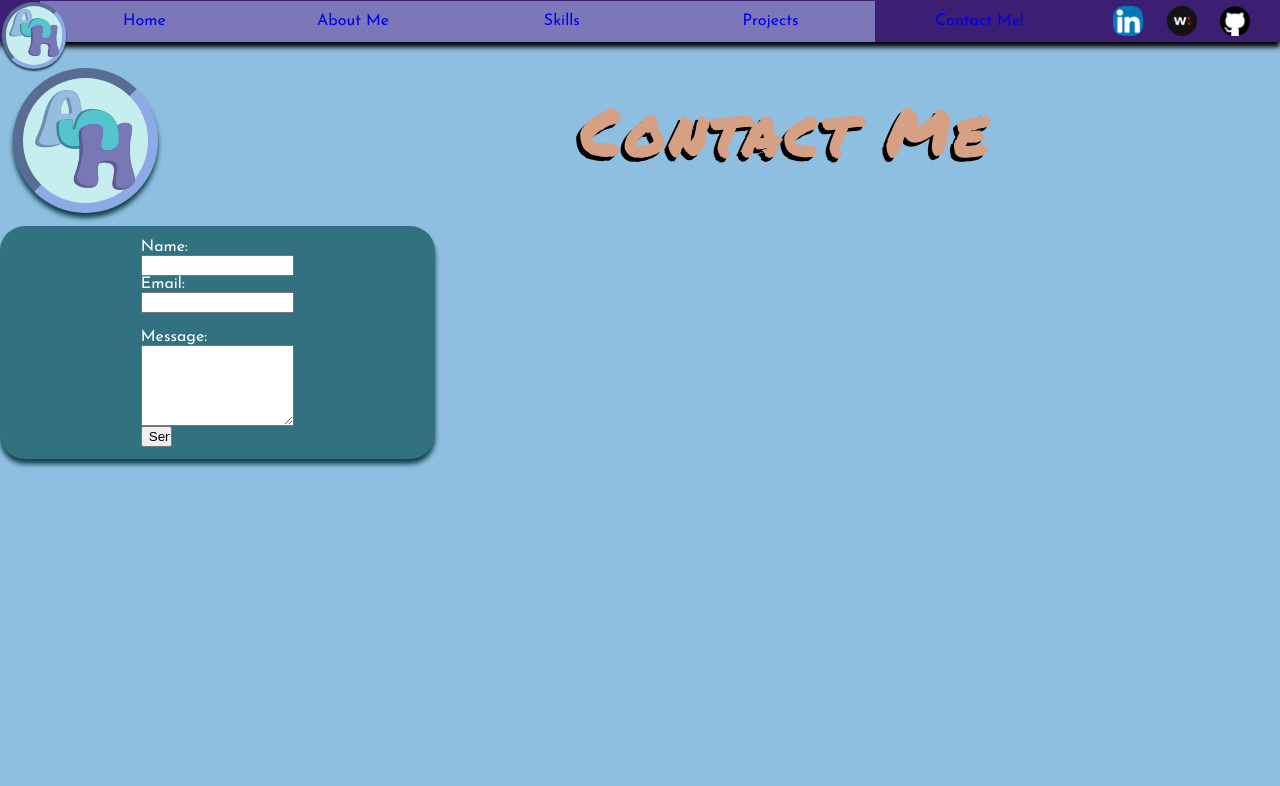
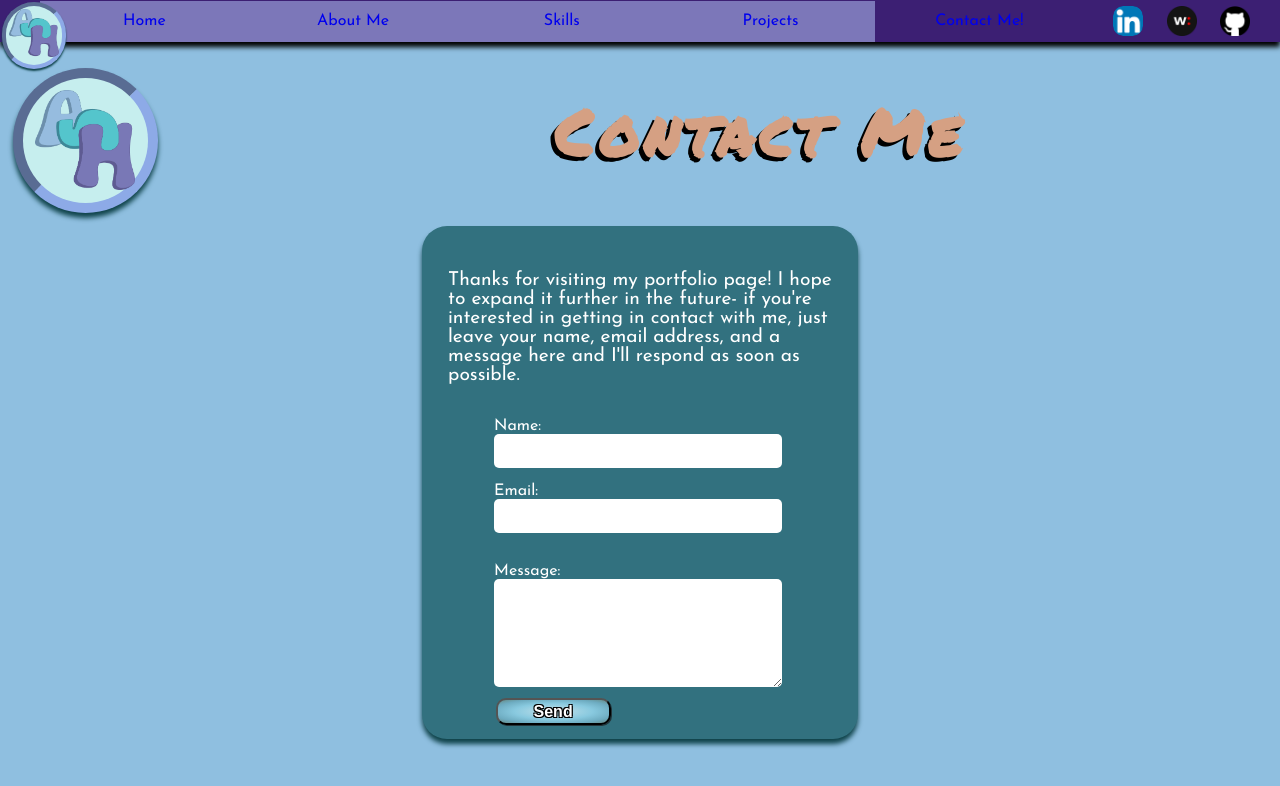
Before and after one commit to Dudemaster47/portfolio-site-but-it-works, a React (Create React App) app: page /aboutme in a window 1280 px wide. Both pictures are taken after a click on the item "Contact Me!". Shown: the top 786 px of the page. Built offline with nearby package versions, Linux system fonts and the light colour scheme.

Commit message:
contact me page is nicer looking

```diff
--- a/src/components/feedback.jsx
+++ b/src/components/feedback.jsx
@@ -1,5 +1,5 @@
 import { useRef } from "react";
-import emailjs from '@emailjs/browser';
+import emailjs from "@emailjs/browser";
 import ashLogo from "../images/ash-logo.png";
 
 export const Feedback = () => {
@@ -8,12 +8,21 @@ export const Feedback = () => {
     const sendEmail = (e) => {
         e.preventDefault();
 
-        emailjs.sendForm('contact_service', 'template_a7efzwo',form.current,'upzXRB1xcGlkey4qB')
-            .then((result) => {
+        emailjs
+            .sendForm(
+                "contact_service",
+                "template_a7efzwo",
+                form.current,
+                "upzXRB1xcGlkey4qB"
+            )
+            .then(
+                (result) => {
                     console.log(result.text);
-            }, (error) => {
+                },
+                (error) => {
                     console.log(error.text);
-            });
+                }
+            );
     };
 
     return (
@@ -26,7 +35,15 @@ export const Feedback = () => {
                     <h1>Contact Me</h1>
                 </div>
             </div>
-            <div className="splashbox">
+            <div className="feedbackBox">
+                <div className="splashbox formBox">
+                    <p className="feedbackShpiel">
+                        Thanks for visiting my portfolio page! I hope to expand
+                        it further in the future- if you're interested in
+                        getting in contact with me, just leave your name, email
+                        address, and a message here and I'll respond as soon as
+                        possible.
+                    </p>
                     <form
                         ref={form}
                         onSubmit={sendEmail}
@@ -34,23 +51,31 @@ export const Feedback = () => {
                     >
                         <label htmlFor="name">Name: </label>
                         <input
+                            className="textBox"
                             type="text"
                             name="user_name"
                         />
                         <label htmlFor="email">Email: </label>
                         <input
+                            className="textBox"
                             type="email"
                             name="user_email"
                         />
                         <br />
                         <label htmlFor="message">Message:</label>
                         <textarea
+                            className="textBox bigBox"
                             name="message"
                             rows="5"
                             cols="33"
                         />
-                    <input type="submit" value="Send" className="submitButton"/>
+                        <input
+                            type="submit"
+                            value="Send"
+                            className="submitButton"
+                        />
                     </form>
+                </div>
             </div>
         </>
     );
--- a/src/components/slider.css
+++ b/src/components/slider.css
@@ -171,7 +171,7 @@
   }
 
   .webLink:link {
-    color: rgb(54, 54, 54);
+    color: rgb(255, 255, 255);
     font-weight: bold;
     text-shadow: 1px -1px black,
     -1px 1px black,
--- a/src/index.css
+++ b/src/index.css
@@ -8,16 +8,16 @@ html {
 
 body {
     margin: 0;
-  font-family: -apple-system, BlinkMacSystemFont, 'Segoe UI', 'Roboto', 'Oxygen',
-    'Ubuntu', 'Cantarell', 'Fira Sans', 'Droid Sans', 'Helvetica Neue',
-    sans-serif;
+    font-family: -apple-system, BlinkMacSystemFont, "Segoe UI", "Roboto",
+        "Oxygen", "Ubuntu", "Cantarell", "Fira Sans", "Droid Sans",
+        "Helvetica Neue", sans-serif;
     -webkit-font-smoothing: antialiased;
     -moz-osx-font-smoothing: grayscale;
-  background: #8FBFE0;
+    background: #8fbfe0;
 }
 
 code {
-  font-family: source-code-pro, Menlo, Monaco, Consolas, 'Courier New',
+    font-family: source-code-pro, Menlo, Monaco, Consolas, "Courier New",
         monospace;
 }
 
@@ -36,7 +36,7 @@ code {
     background: #3c1f73;
     justify-content: space-between;
     align-items: center;
-  font-family: 'Josefin Sans';
+    font-family: "Josefin Sans";
     margin: 0;
     z-index: 10;
     box-shadow: 0px 5px 5px rgb(0, 0, 0);
@@ -61,7 +61,7 @@ code {
 
 .navbutton {
     color: white;
-  background: #7C77B9;
+    background: #7c77b9;
     width: 100%;
     height: 100%;
     padding: 1%;
@@ -85,13 +85,12 @@ code {
     text-align: center;
 }
 
-
 .navbutton:hover {
     background: #3c1f73;
     cursor: pointer;
 }
 
-.navbutton a{
+.navbutton a {
     text-decoration: none;
     width: 100%;
     height: 100%;
@@ -121,14 +120,14 @@ a {
     padding: 1% 2% 1% 2%;
     width: 30%;
     height: auto;
-  font-family: 'Josefin Sans';
+    font-family: "Josefin Sans";
     border-radius: 25px;
     box-shadow: 0px 5px 5px #0f434a;
     transition: all 0.25s ease;
     z-index: 0;
 }
 
-.splashbox p{
+.splashbox p {
     font-size: 1.2rem;
     transition: all 0.25s ease;
 }
@@ -145,7 +144,7 @@ a {
     transition: all 0.25s ease;
 }
 
-.splashbox:hover p{
+.splashbox:hover p {
     transition: all 0.25s ease;
     transform: scale(1.05, 1.1);
 }
@@ -184,7 +183,7 @@ a {
     text-decoration: none;
     overflow: hidden;
     white-space: nowrap;
-  letter-spacing: .01em;
+    letter-spacing: 0.01em;
 }
 
 .skillheader:hover {
@@ -199,9 +198,13 @@ a {
     animation: type 2s steps(100, end);
 }
 
-@keyframes type{
-  from {width: 0}
-  to {width: 100%}
+@keyframes type {
+    from {
+        width: 0;
+    }
+    to {
+        width: 100%;
+    }
 }
 
 .commentForm {
@@ -209,10 +212,6 @@ a {
     flex-direction: column;
     margin-left: 30%;
     margin-right: 30%;
-}
-
-.submitButton {
-  width: 20%;
 }
 
 .socialList {
@@ -244,7 +243,12 @@ a {
     width: 100%;
     height: 100%;
     border-radius: 10px;
-  mask-image: linear-gradient(45deg,#ffffff 25%,rgba(255, 255, 255, 0) 50%,#ffffff 75%);
+    mask-image: linear-gradient(
+        45deg,
+        #ffffff 25%,
+        rgba(255, 255, 255, 0) 50%,
+        #ffffff 75%
+    );
     mask-size: 800%;
     mask-position: 0;
 }
@@ -261,7 +265,7 @@ a {
     display: flex;
     flex-direction: column;
     justify-content: flex-start;
-  font-family: 'Josefin Sans';
+    font-family: "Josefin Sans";
 }
 
 .linklistRow1 {
@@ -324,7 +328,7 @@ a {
     margin: 0;
     color: white;
     font-size: xx-large;
-  font-family: 'Permanent Marker';
+    font-family: "Permanent Marker";
     text-shadow: -4px 4px black;
     display: flex;
     flex-direction: row;
@@ -364,19 +368,18 @@ a {
 
 .splashtext1 {
     overflow: hidden;
-  border-right: .15em solid transparent;
+    border-right: 0.15em solid transparent;
     padding-left: 0.5%;
     white-space: nowrap;
     margin: 0;
-  letter-spacing: .15em;
-  animation:
-    typing 0.75s steps(4, end),
-    blink-caret .75s step-end 1,
+    letter-spacing: 0.15em;
+    animation: typing 0.75s steps(4, end), blink-caret 0.75s step-end 1,
         pulse 5s infinite;
 }
 
 @keyframes pulse {
-  from, to {
+    from,
+    to {
         color: rgb(255, 255, 255);
     }
 
@@ -386,8 +389,8 @@ a {
     45% {
         color: rgb(92, 241, 122);
     }
-  69%{
-    color: rgb(252, 134, 134)
+    69% {
+        color: rgb(252, 134, 134);
     }
 
     92% {
@@ -396,34 +399,41 @@ a {
 }
 
 @keyframes typing {
-  from { width: 0 }
-  to { width: 30% }
+    from {
+        width: 0;
+    }
+    to {
+        width: 30%;
+    }
 }
 
 @keyframes blink-caret {
-  from, to { border-color: rgb(255, 255, 255) }
-  100% { border-color: transparent; }
+    from,
+    to {
+        border-color: rgb(255, 255, 255);
+    }
+    100% {
+        border-color: transparent;
+    }
 }
 
 .splashtext2 {
     overflow: hidden;
-  border-right: .15em solid transparent;
+    border-right: 0.15em solid transparent;
     white-space: nowrap;
     padding-left: 1%;
     opacity: 0%;
     margin: 0;
-  letter-spacing: .15em;
-  animation:
-    appear 0s steps(1, end),
-    typing2 2s steps(17, end),
-    blink-caret2 .75s step-end 5,
-    pulse2 5s infinite;
+    letter-spacing: 0.15em;
+    animation: appear 0s steps(1, end), typing2 2s steps(17, end),
+        blink-caret2 0.75s step-end 5, pulse2 5s infinite;
     animation-delay: 1s;
     animation-fill-mode: forwards;
 }
 
 @keyframes pulse2 {
-  from, to {
+    from,
+    to {
         color: rgb(255, 255, 255);
     }
 
@@ -433,8 +443,8 @@ a {
     45% {
         color: rgb(92, 241, 122);
     }
-  69%{
-    color: rgb(252, 134, 134)
+    69% {
+        color: rgb(252, 134, 134);
     }
 
     92% {
@@ -443,28 +453,42 @@ a {
 }
 
 @keyframes appear {
-  from { opacity: 0 }
-  to { opacity: 1 }
+    from {
+        opacity: 0;
+    }
+    to {
+        opacity: 1;
+    }
 }
 
 @keyframes typing2 {
-  from { width: 0 }
-  to { width: 100% }
+    from {
+        width: 0;
+    }
+    to {
+        width: 100%;
+    }
 }
 
 @keyframes blink-caret2 {
-  from, to { border-color: transparent }
-  50% { border-color: white; }
+    from,
+    to {
+        border-color: transparent;
+    }
+    50% {
+        border-color: white;
+    }
 }
 
 .splashtext3 {
-  margin: 0;
-  letter-spacing: .15em;
+    margin-left: -2%;
+    letter-spacing: 0.15em;
     animation: pulse3 5s infinite;
 }
 
 @keyframes pulse3 {
-  from, to {
+    from,
+    to {
         color: rgb(255, 255, 255);
     }
 
@@ -474,8 +498,8 @@ a {
     45% {
         color: rgb(92, 241, 122);
     }
-  69%{
-    color: rgb(252, 134, 134)
+    69% {
+        color: rgb(252, 134, 134);
     }
 
     92% {
@@ -549,7 +573,7 @@ a {
 .metext {
     position: absolute;
     color: white;
-  font-family: 'Josefin Sans';
+    font-family: "Josefin Sans";
     text-shadow: -1px 1px black;
     font-size: x-large;
     width: 15%;
@@ -582,7 +606,7 @@ a {
     padding: 3%;
     margin-top: 2%;
     margin-bottom: 2%;
-  font-family: 'Josefin Sans';
+    font-family: "Josefin Sans";
     border-radius: 25px;
     box-shadow: 0px 5px 5px #0f434a;
 }
@@ -643,7 +667,7 @@ a {
 
 .projectInner:hover .projectDemo {
     opacity: 100%;
-  transform: scale(1.4, 1.0) translate(0, -40px);
+    transform: scale(1.4, 1) translate(0, -40px);
     z-index: 10;
     transition: all 0.25s ease;
     box-shadow: 2px 7px 7px #0f434a;
@@ -682,11 +706,7 @@ a {
 .projectHeader {
     padding: 0.5%;
     color: white;
-  text-shadow:
-    2px 2px black,
-    -1px 2px black,
-    1px -1px black,
-    -1px -1px black;
+    text-shadow: 2px 2px black, -1px 2px black, 1px -1px black, -1px -1px black;
     width: 10%;
     text-align: center;
     transition: all 0.25s ease;
@@ -698,11 +718,7 @@ a {
 .projectHeaderOff {
     padding: 0.5%;
     color: white;
-  text-shadow:
-    2px 2px black,
-    -1px 2px black,
-    1px -1px black,
-    -1px -1px black;
+    text-shadow: 2px 2px black, -1px 2px black, 1px -1px black, -1px -1px black;
     width: 10%;
     text-align: center;
     transition: all 0.25s ease;
@@ -715,11 +731,7 @@ a {
     background: #8cfffb;
     padding: 0.5%;
     color: white;
-  text-shadow:
-    2px 2px black,
-    -1px 2px black,
-    2px -1px black,
-    -1px -1px black;
+    text-shadow: 2px 2px black, -1px 2px black, 2px -1px black, -1px -1px black;
     width: 10%;
     opacity: 0;
     font-size: 1.2rem;
@@ -738,10 +750,84 @@ a {
     cursor: pointer;
     box-shadow: 3px 10px #0f434a;
     transform: translateX(5px) translateY(-5px);
-  text-shadow:
-    2px 2px black,
-    -1px 2px black,
-    2px -1px black,
-    -1px -1px black;
+    text-shadow: 2px 2px black, -1px 2px black, 2px -1px black, -1px -1px black;
     transition: all 0.25s ease;
 }
+
+.feedbackBox {
+    display: flex;
+    justify-content: center;
+}
+
+.commentForm {
+    width: 75%;
+    margin-left: 12%;
+}
+
+.commentForm label {
+    margin-top: 5%;
+}
+
+.textBox {
+    border: none;
+    border-radius: 5px;
+    min-height: 2em;
+    font-size: 1em;
+}
+
+.bigBox {
+    min-height: 8em;
+}
+
+.submitButton {
+    width: 40%;
+    height: 10%;
+    color: rgb(255, 255, 255);
+    font-weight: bold;
+    text-shadow: 1px -1px black, -1px 1px black, 1px 1px black, -1px -1px black;
+    padding: 0.5%;
+    padding-top: 1%;
+    font-size: 1em;
+    border-radius: 10px;
+    margin: 0.5%;
+    margin-top: 4%;
+    text-align: center;
+    box-shadow: 1px 1px rgb(35, 52, 57);
+    background: radial-gradient(
+        ellipse,
+        lightblue 20%,
+        rgb(136, 201, 223) 50%,
+        rgb(109, 171, 192) 78%,
+        rgb(101, 138, 132)
+    );
+    transition: all 0.2s ease;
+}
+
+.submitButton:hover {
+    text-decoration: underline;
+    background: radial-gradient(
+        ellipse,
+        lightblue 40%,
+        rgb(136, 201, 223) 70%,
+        rgb(109, 171, 192)
+    );
+    transform: scale(1.05, 1.05);
+    transition: all 0.2s ease;
+}
+
+.submitButton:focus:hover {
+    text-decoration: underline;
+    background: radial-gradient(
+        ellipse,
+        rgb(101, 138, 132) 20%,
+        rgb(109, 171, 192) 50%,
+        rgb(136, 201, 223) 90%,
+        lightblue
+    );
+}
+
+.formBox {
+    margin-left: 0;
+    min-height: 40vh;
+    padding-top: 2%;
+}
```
Lines whose indentation alone changed are shown as unchanged.
